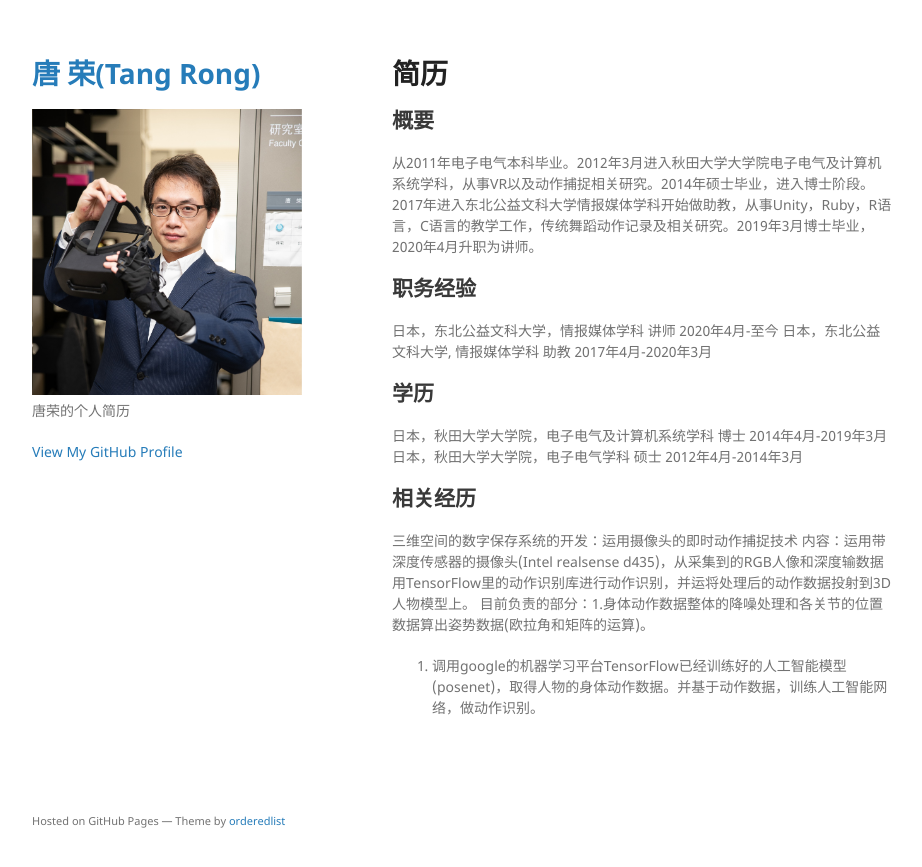
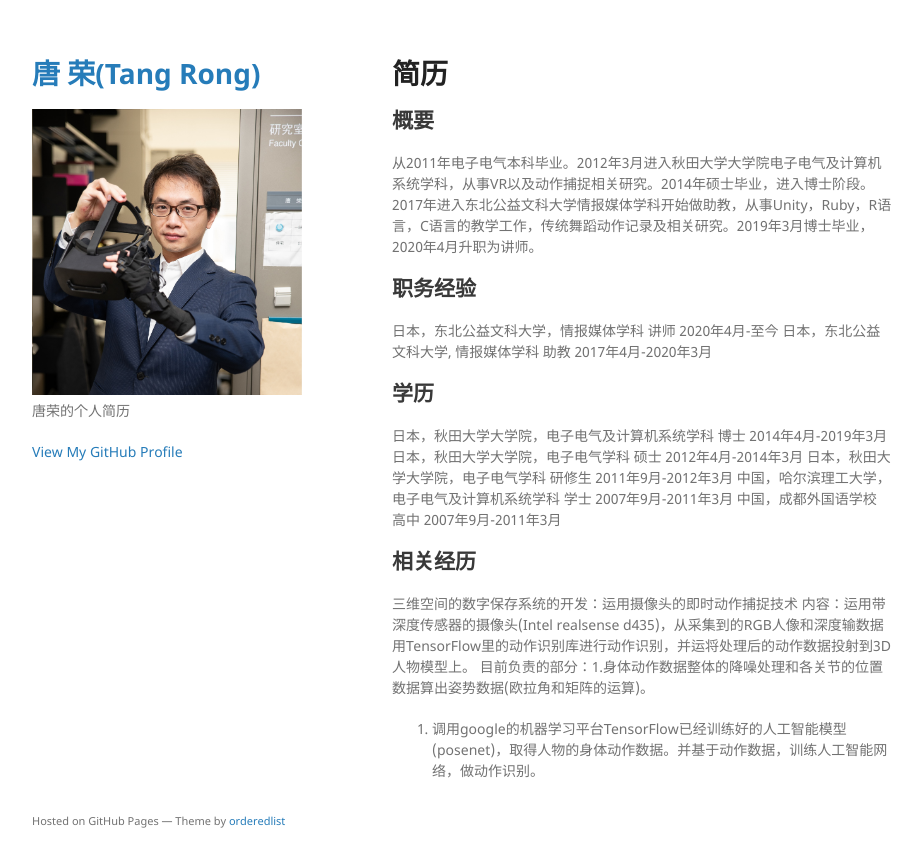
Before and after one commit to CoronovaT/CoronovaT.github.io, a Jekyll site: the page built from index.md, in a window 1280 px wide. Shown: the top 867 px of the page, without its empty margins (178-1100 px from the left). Built offline with Jekyll 4.4.1, drawn with Linux system fonts in a browser that asks for light colours; our own code applies the rules of GitHub Pages for plain Markdown files.

Commit message:
Update index.md

```diff
--- a/index.md
+++ b/index.md
@@ -13,8 +13,9 @@ layout: default
 ## 学历
 日本，秋田大学大学院，电子电气及计算机系统学科        博士 2014年4月-2019年3月
 日本，秋田大学大学院，电子电气学科                    硕士 2012年4月-2014年3月
-
-
+日本，秋田大学大学院，电子电气学科 					研修生 2011年9月-2012年3月
+中国，哈尔滨理工大学，电子电气及计算机系统学科			学士 2007年9月-2011年3月
+中国，成都外国语学校			高中 2007年9月-2011年3月
 ## 相关经历
 
 三维空间的数字保存系统的开发：运用摄像头的即时动作捕捉技术
```
